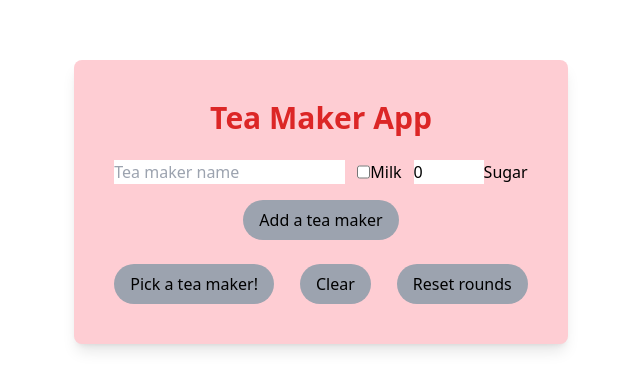
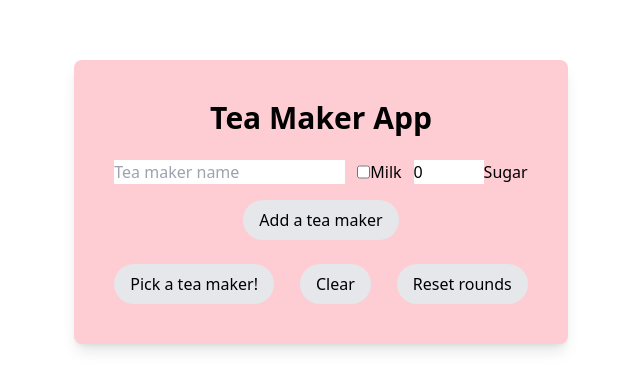
Before and after one commit to emigri/Tea-Maker-App, a Nuxt app: page / in a window 1280 px wide. Shown: the part 198-588 px from the top of the page, without its empty margins (319-959 px from the left). Built offline with nearby package versions, Linux system fonts and the light colour scheme.

Commit message:
colour changes

```diff
--- a/pages/index.vue
+++ b/pages/index.vue
@@ -3,7 +3,7 @@
     <div
       class="rounded-lg bg-rose-200 w-auto h-auto p-10 content-center text-center shadow-lg"
     >
-      <h1 class="text-red-600 text-3xl font-bold mb-6">Tea Maker App</h1>
+      <h1 class="text-black-300 text-3xl font-bold mb-6">Tea Maker App</h1>
       <div class="mb-6">
         <form class="flex w-full justify-center">
           <input
@@ -153,6 +153,6 @@ onMounted(() => {
 
 <style lang="css" scoped>
 .btn {
-  @apply bg-gray-400 hover:bg-blue-700 text-black py-2 px-4 rounded-full;
+  @apply bg-gray-200 hover:bg-blue-300 text-black py-2 px-4 rounded-full;
 }
 </style>
```
